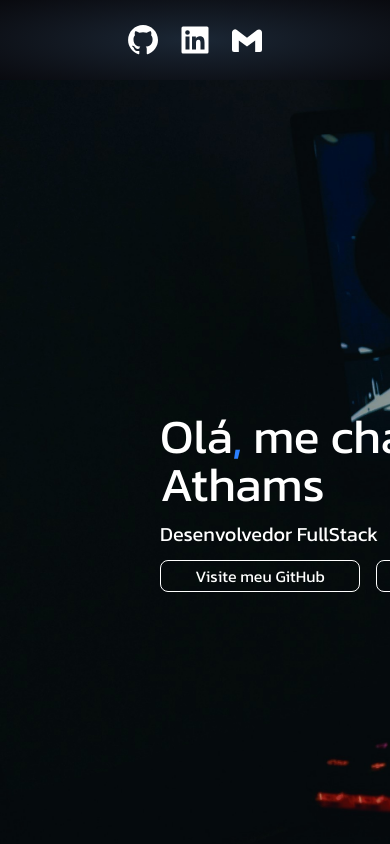
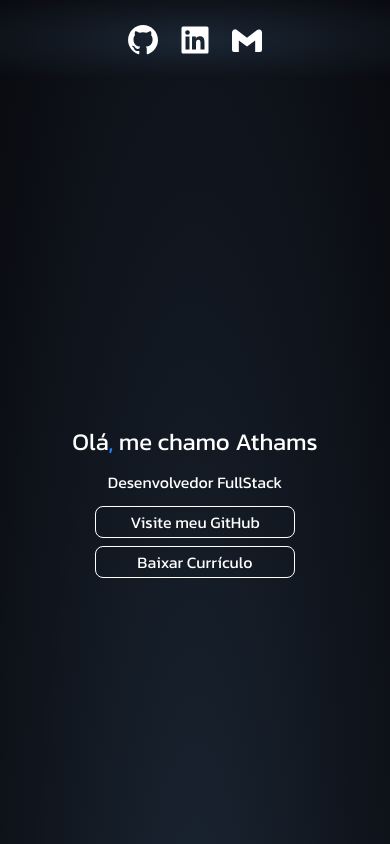
Before and after one commit to AthamsM/MeuPortfolio, a React (Vite) app: page / in a window 390 px wide. Shown: the top 844 px of the page. Built offline with nearby package versions, Linux system fonts and the light colour scheme; a web font is replaced by a local one.

Commit message:
feat: responsividade na pagina Home

```diff
--- a/src/pages/Home.jsx
+++ b/src/pages/Home.jsx
@@ -3,11 +3,11 @@ import { motion } from "motion/react"
 
 function Home() {
     return (
-        <div className="flex items-center p-40 h-screen w-full bg-[url(/capaFundo2.jpg)] z-0 bg-cover">
-            <motion.div initial={{scale:0.5}} whileInView={{scale:1}} transition={{duration:0.5}} className="flex flex-col gap-3">
-                <h1 className="text-white text-5xl font-kanit">Olá<span className="text-blue-500">,</span> me chamo Athams</h1>
-                <p className="text-white text-xl font-kanit">Desenvolvedor FullStack</p>
-                <div className="flex gap-4">
+        <div className="flex items-center justify-center sm:justify-start p-5 sm:p-40 h-screen w-full sm:bg-[url(/capaFundo2.jpg)] z-0 bg-cover">
+            <motion.div initial={{scale:0.5}} whileInView={{scale:1}} transition={{duration:0.5}} className="flex flex-col items-center sm:items-start gap-3">
+                <h1 className="text-white text-2xl sm:text-5xl font-kanit">Olá<span className="text-blue-500">,</span> me chamo Athams</h1>
+                <p className="text-white text-base sm:text-xl font-kanit">Desenvolvedor FullStack</p>
+                <div className="flex flex-col gap-2 sm:gap-4 flex-wrap">
                     <Button nome="Visite meu GitHub" href="https://github.com/AthamsM/" />
                     <Button nome="Baixar Currículo" href="Curriculo_.pdf" download="Curriculo-Athams.pdf" />
                 </div>
```
